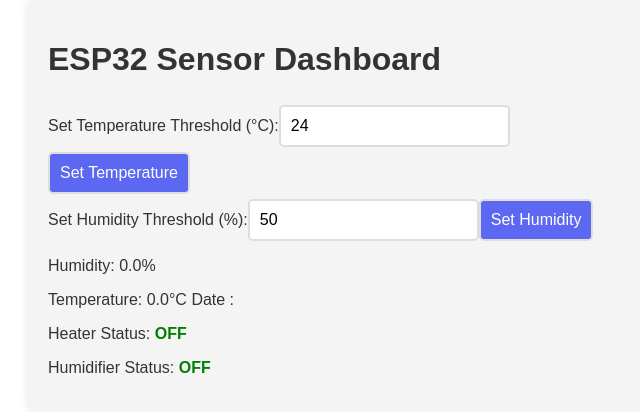
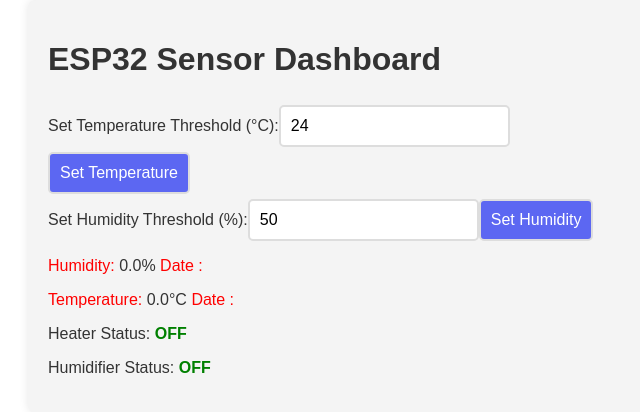
Before and after one commit to polat-code/terrarium_front_end, a React (Create React App) app: page / in a window 1280 px wide. Shown: the top 412 px of the page, without its empty margins (292-932 px from the left). Built offline with nearby package versions, Linux system fonts and the light colour scheme; no server answers.

Commit message:
humidity value changes in real time is added

```diff
--- a/src/components/sensorDashboard/SensorDashboard.css
+++ b/src/components/sensorDashboard/SensorDashboard.css
@@ -17,6 +17,9 @@
     border-radius: 5px;
     font-size: 16px;
   }
+  .red-color {
+    color: red;
+  }
 
   button {
     background-color: #5c67f2;
--- a/src/components/sensorDashboard/SensorDashboard.js
+++ b/src/components/sensorDashboard/SensorDashboard.js
@@ -5,6 +5,7 @@
   updateTemperatureThresholdChange,
   updateHumidityThresholdChange,
   fetchTemperature,
+  fetchHumidity,
 } from "../../helper/api.js";
 
 const SensorDashboard = () => {
@@ -20,7 +21,12 @@
     date: "",
   });
   const [temperatureDate, setTemperatureDate] = useState("");
-  const [humidityResponse, setHumidityResponse] = useState({});
+  const [humidityResponse, setHumidityResponse] = useState({
+    id: "",
+    humidityLevel: 0.0,
+    date: "",
+  });
+  const [humidityDate, setHumidityDate] = useState("");
 
   const extractTime = (date) => {
     return date.split("T")[1].split(".")[0];
@@ -44,8 +50,27 @@
       }
     };
 
+    const fetchAndLogHumidity = async () => {
+      try {
+        const response = await fetchHumidity(); // API'dan sıcaklık verisini al
+        //console.log(response);
+        if (
+          (humidityResponse.id != "" &&
+            response.data.id != humidityResponse.id) ||
+          humidityResponse.id == ""
+        ) {
+          setHumidityResponse(response.data);
+          setHumidity(response.data.humidityLevel);
+          setHumidityDate(extractTime(response.data.date));
+        }
+      } catch (error) {
+        console.error("Sıcaklık alınırken hata oluştu:", error);
+      }
+    };
+
     const intervalId = setInterval(() => {
       fetchAndLogTemperature(); // Asenkron işlevi çağır
+      fetchAndLogHumidity();
     }, 2000); // Her 2 saniyede bir çağır
 
     return () => clearInterval(intervalId); // Cleanup fonksiyonu
@@ -97,11 +122,17 @@
         <button onClick={handleSetHumidityThresholdChange}>Set Humidity</button>
       </div>
       <p>
-        Humidity: <span>{humidity}%</span>
+        <span className="red-color">Humidity:</span> <span>{humidity}%</span>{" "}
+        <span>
+          <span className="red-color">Date :</span> {humidityDate}
+        </span>
       </p>
       <p>
-        Temperature: <span>{temperature}°C</span>{" "}
-        <span>Date : {temperatureDate}</span>
+        <span className="red-color">Temperature:</span>{" "}
+        <span>{temperature}°C</span>{" "}
+        <span>
+          <span className="red-color">Date :</span> {temperatureDate}
+        </span>
       </p>
       <p>
         Heater Status: <span className="status">{heaterStatus}</span>
--- a/src/helper/api.js
+++ b/src/helper/api.js
@@ -43,7 +43,7 @@
   }
 };
 
-// Updates the humidity threshold
+// Gets the Temperature value
 export const fetchTemperature = async () => {
   try {
     const response = await apiClient.get(
@@ -55,3 +55,16 @@
     throw error;
   }
 };
+
+// Gets the humidity value
+export const fetchHumidity = async () => {
+  try {
+    const response = await apiClient.get(
+      "/humidity/fetch-single-humidity-value"
+    );
+    return response;
+  } catch (error) {
+    console.error("Error:", error);
+    throw error;
+  }
+};
```
